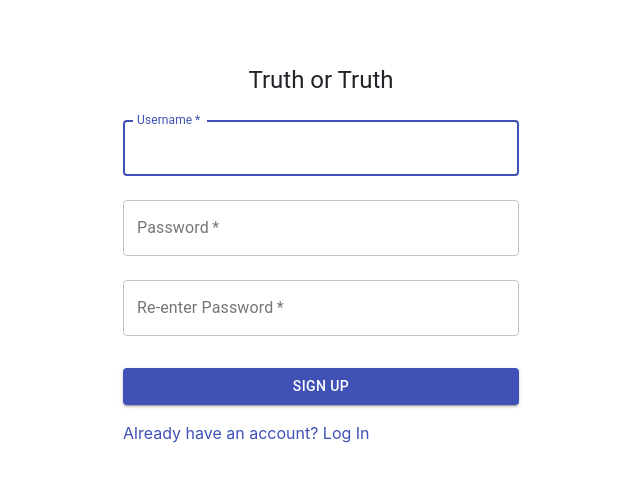
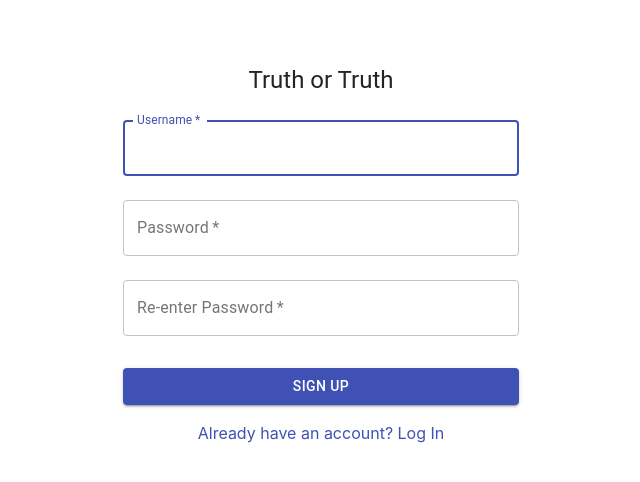
Before and after one commit to giuliacm/truth-or-truth, a React (Create React App) app in the folder client/: page /register in a window 1280 px wide. Shown: the top 482 px of the page, without its empty margins (319-959 px from the left). Built offline with nearby package versions, Linux system fonts and the light colour scheme; no server answers.

Commit message:
Center links

```diff
--- a/client/src/components/Login.jsx
+++ b/client/src/components/Login.jsx
@@ -4,6 +4,7 @@ import Button from '@material-ui/core/Button';
 import TextField from '@material-ui/core/TextField';
 import Link from '@material-ui/core/Link';
 import Typography from '@material-ui/core/Typography';
+import Grid from '@material-ui/core/Grid';
 import { makeStyles } from '@material-ui/core/styles';
 import Container from '@material-ui/core/Container';
 
@@ -97,7 +98,11 @@ const Login = () => {
           >
             Log In
           </Button>
-          <Link href="/register">{"Don't have an account? Sign Up"}</Link>
+          <Grid container justify="center">
+            <Grid item>
+              <Link href="/register">{"Don't have an account? Sign Up"}</Link>
+            </Grid>
+          </Grid>
         </form>
       </div>
     </Container>
--- a/client/src/components/Register.jsx
+++ b/client/src/components/Register.jsx
@@ -4,6 +4,7 @@ import Button from '@material-ui/core/Button';
 import TextField from '@material-ui/core/TextField';
 import Link from '@material-ui/core/Link';
 import Typography from '@material-ui/core/Typography';
+import Grid from '@material-ui/core/Grid';
 import { makeStyles } from '@material-ui/core/styles';
 import Container from '@material-ui/core/Container';
 
@@ -105,7 +106,11 @@ const Register = () => {
           >
             Sign Up
           </Button>
-          <Link href="/login">{'Already have an account? Log In'}</Link>
+          <Grid container justify="center">
+            <Grid item>
+              <Link href="/login">{'Already have an account? Log In'}</Link>
+            </Grid>
+          </Grid>
         </form>
       </div>
     </Container>
```
